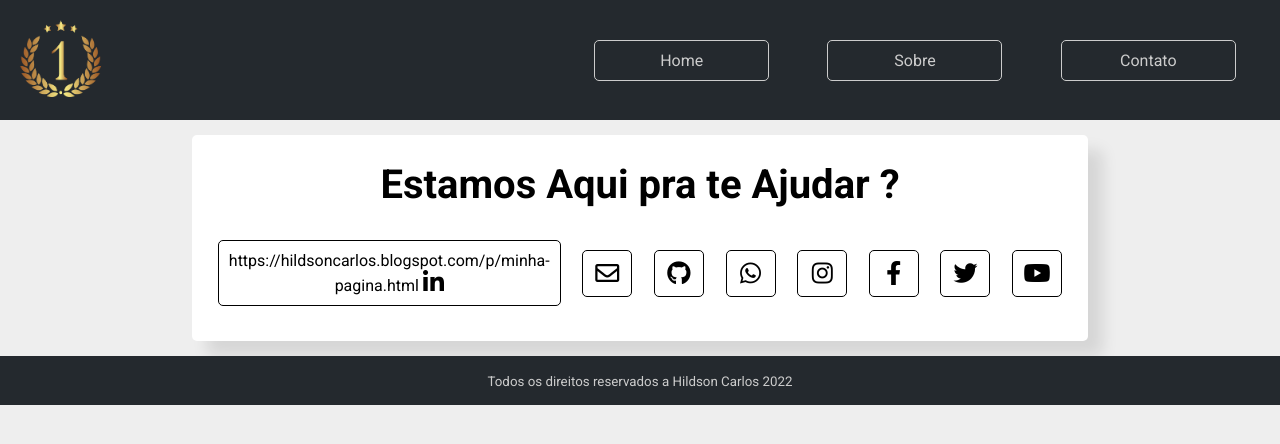
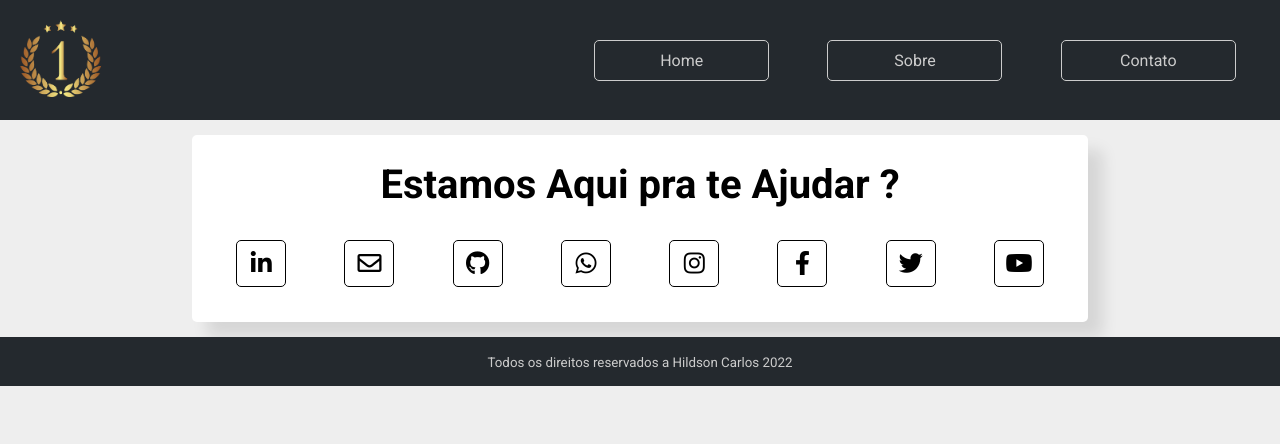
Before and after one commit to Karlos45/karlos45.github.io, a plain HTML site: page contato.html in a window 1280 px wide. Drawn offline with nearby package versions, Linux system fonts and the light colour scheme.

Commit message:
Update contato.html

```diff
--- a/contato.html
+++ b/contato.html
@@ -44,7 +44,7 @@
                 <h1>Estamos Aqui pra te Ajudar ?</h1>
                 <ul>
                     <li>
-                        <a href="#" target="_blank">https://hildsoncarlos.blogspot.com/p/minha-pagina.html
+                        <a href="https://hildsoncarlos.blogspot.com/p/minha-pagina.html" target="_blank">
                             <span class="fab fa-linkedin-in"></span>
                         </a>
                     </li>
```
